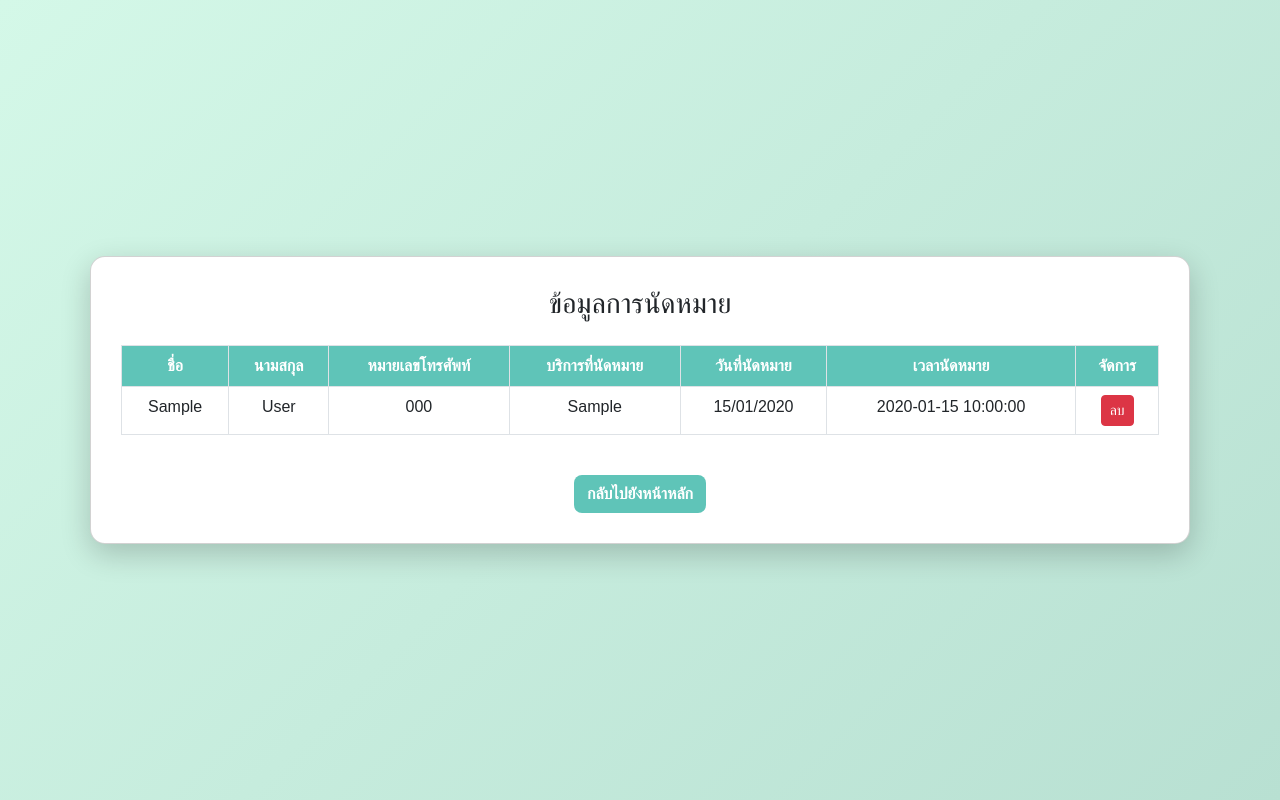
After one commit to thanawadeetithada/send_form, a PHP site: page /data.php in a window 1280 px wide. The commit adds this page. Run offline with PHP 8.4, Linux system fonts and the light colour scheme; tables that the repository leaves empty or names only in its code hold one stand-in row (values such as "Sample post").

Commit message:
confitm / delete

```diff
--- /dev/null
+++ b/data.php
@@ -0,0 +1,200 @@
+<?php
+require_once 'db.php';
+
+$sql = "SELECT * FROM appointments";
+$result = $conn->query($sql);
+?>
+<!DOCTYPE html>
+<html lang="th">
+
+<head>
+    <meta charset="UTF-8">
+    <meta name="viewport" content="width=device-width, initial-scale=1.0">
+    <title>ข้อมูลการนัดหมาย</title>
+    <link href="https://cdn.jsdelivr.net/npm/bootstrap@5.3.0/dist/css/bootstrap.min.css" rel="stylesheet">
+    <script src="https://cdn.jsdelivr.net/npm/bootstrap@5.3.0/dist/js/bootstrap.bundle.min.js"></script>
+    <style>
+    body {
+        background: linear-gradient(135deg, #d4f8e8, #b8e0d2);
+        font-family: 'Arial', sans-serif;
+        display: flex;
+        justify-content: center;
+        align-items: center;
+        height: 100vh;
+        margin: 0;
+    }
+
+    .card {
+        width: 100%;
+        max-width: 1100px;
+        padding: 30px;
+        border-radius: 15px;
+        box-shadow: 0px 10px 30px rgba(0, 0, 0, 0.2);
+        background: white;
+        margin-top: 50px;
+        margin: 20px;
+    }
+
+    .table th,
+    .table td {
+        text-align: center;
+    }
+
+    .table {
+        background: #f8f9fa;
+        border-radius: 10px;
+    }
+
+    .table th {
+        background-color: #5fc4b8;
+        color: white;
+    }
+
+    .btn-custom {
+        background-color: #5fc4b8;
+        color: white;
+        font-weight: bold;
+        border-radius: 8px;
+    }
+
+    .btn-custom:hover {
+        background-color: #48a69d;
+    }
+
+    .modal-dialog {
+        display: flex;
+        align-items: center;
+        justify-content: center;
+        min-height: 100vh;
+
+    }
+
+
+    .modal-content {
+        width: 100%;
+        max-width: 500px;
+    }
+    </style>
+</head>
+
+<body>
+
+    <div class="card">
+        <h3 class="text-center mb-4">ข้อมูลการนัดหมาย</h3>
+
+        <?php if ($result->num_rows > 0): ?>
+        <div class="table-responsive">
+            <table class="table table-bordered">
+                <thead>
+                    <tr>
+                        <th>ชื่อ</th>
+                        <th>นามสกุล</th>
+                        <th>หมายเลขโทรศัพท์</th>
+                        <th>บริการที่นัดหมาย</th>
+                        <th>วันที่นัดหมาย</th>
+                        <th>เวลานัดหมาย</th>
+                        <th>จัดการ</th>
+                    </tr>
+                </thead>
+                <tbody>
+                    <?php while($row = $result->fetch_assoc()): ?>
+                    <tr>
+                        <td><?php echo htmlspecialchars($row['firstname']); ?></td>
+                        <td><?php echo htmlspecialchars($row['lastname']); ?></td>
+                        <td><?php echo htmlspecialchars($row['phone']); ?></td>
+                        <td><?php echo htmlspecialchars($row['service']); ?></td>
+                        <td><?php echo date('d/m/Y', strtotime($row['appointment_date'])); ?></td>
+                        <td><?php echo htmlspecialchars($row['appointment_time']); ?></td>
+                        <td>
+                            <a href="#" class="btn btn-danger btn-sm delete-btn" data-id="<?php echo $row['id']; ?>"
+                                data-firstname="<?php echo $row['firstname']; ?>"
+                                data-lastname="<?php echo $row['lastname']; ?>"
+                                data-service="<?php echo $row['service']; ?>"
+                                data-appointment_date="<?php echo date('d/m/Y', strtotime($row['appointment_date'])); ?>"
+                                data-appointment_time="<?php echo $row['appointment_time']; ?>">ลบ</a>
+                        </td>
+                    </tr>
+                    <?php endwhile; ?>
+                </tbody>
+            </table>
+        </div>
+        <?php else: ?>
+        <p class="text-center">ไม่มีข้อมูลการนัดหมาย</p>
+        <?php endif; ?>
+
+        <div class="text-center mt-4">
+            <a href="index.php" class="btn btn-custom">กลับไปยังหน้าหลัก</a>
+        </div>
+    </div>
+
+    <div class="modal fade" id="deleteModal" tabindex="-1" aria-labelledby="deleteModalLabel" aria-hidden="true">
+        <div class="modal-dialog">
+            <div class="modal-content">
+                <div class="modal-header">
+                    <h5 class="modal-title" id="deleteModalLabel">❌ ต้องการลบข้อมูลใช่ไหม ?</h5>
+                    <button type="button" class="btn-close" data-bs-dismiss="modal" aria-label="Close"></button>
+                </div>
+                <div class="modal-body">
+                    <p id="deleteFirstLast"></p>
+                    <p id="deleteService"></p>
+                    <p>
+                        <span id="deleteDate"></span>
+                        <span id="deleteTime"></span>
+                    </p>
+                </div>
+                <div class="modal-footer">
+                    <button type="button" class="btn btn-danger" id="confirmDelete">ตกลง</button>
+                    <button type="button" class="btn btn-light" data-bs-dismiss="modal">ปิด</button>
+                </div>
+            </div>
+        </div>
+    </div>
+</body>
+
+<script src="https://code.jquery.com/jquery-3.6.0.min.js"></script>
+<script src="https://cdn.jsdelivr.net/npm/bootstrap@5.3.0/dist/js/bootstrap.bundle.min.js"></script>
+
+<script>
+    $(document).ready(function() {
+    $(".delete-btn").on("click", function(e) {
+        e.preventDefault();
+        var id = $(this).data('id');
+        var firstname = $(this).data('firstname');
+        var lastname = $(this).data('lastname');
+        var service = $(this).data('service');
+        var appointment_date = $(this).data('appointment_date');
+        var appointment_time = $(this).data('appointment_time');
+
+        $('#deleteFirstLast').text(firstname + ' ' + lastname);
+        $('#deleteService').text(service);
+        $('#deleteDate').text(appointment_date);
+        $('#deleteTime').text(appointment_time);
+        $('#deleteModal').modal('show');
+        $('#confirmDelete').data('id', id);
+    });
+
+    $('#confirmDelete').on('click', function() {
+        var id = $(this).data('id');
+        $.ajax({
+            url: 'delete_appointment.php',
+            type: 'POST',
+            data: { id: id },
+            success: function(response) {
+                console.log(response);
+                $('#deleteModal').modal('hide');
+                if (response == 'success') {
+                    location.reload();
+                } else {
+                    alert('ไม่สามารถลบข้อมูลได้: ' + response);
+                }
+            },
+            error: function() {
+                alert('เกิดข้อผิดพลาดในการลบข้อมูล');
+            }
+        });
+    });
+});
+
+</script>
+
+</html>
```
Also changed, not shown: delete_appointment.php (added, +20 -0 lines), index.php (+141 -33 lines), submit.php (+11 -33 lines).
